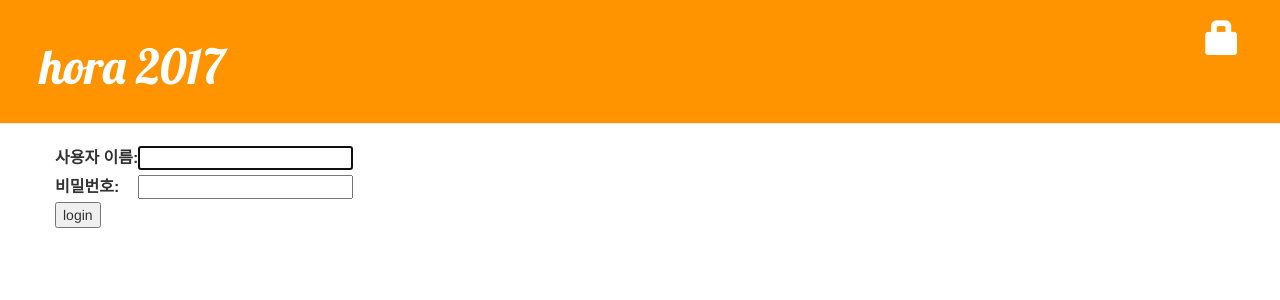
After one commit to hora2017/newBlog, a Django app: page /accounts/login/ in a window 1280 px wide. The commit adds this page. Shown: the top 300 px of the page. Run offline with Django 3.2, Linux system fonts and the light colour scheme; some libraries are stand-ins or nearby versions.

Commit message:
로그인 로그아웃 기능 추가

```diff
--- a/blog/templates/blog/base.html
+++ b/blog/templates/blog/base.html
@@ -14,6 +14,9 @@
         {% if user.is_authenticated %}
             <a href="{% url 'post_new' %}" class="top-menu"><span class="glyphicon glyphicon-plus"></span></a>
             <a href="{% url 'post_draft_list' %}" class="top-menu"><span class="glyphicon glyphicon-edit"></span></a>
+            <p class="top-menu">반가워요 '{{ user.username }}'님<small>(<a href="{% url 'logout' %}">Log out</a>)</small></p>
+            {% else %}
+                <a href="{% url 'login' %}" class="top-menu"><span class="glyphicon glyphicon-lock"></span></a>
             {% endif %}
         <h1>
             <a href="/">hora 2017</a>
--- /dev/null
+++ b/blog/templates/registration/login.html
@@ -0,0 +1,24 @@
+{% extends "blog/base.html" %}
+
+{% block content %}
+    {% if form.errors %}
+        <p>아이디와 비밀번호가 일치하지 않습니다 다시 로그인해보세요</p>
+    {% endif %}
+
+    <form action="{% url 'login' %}" method="post">
+    {% csrf_token %}
+        <table>
+            <tr>
+                <td>{{ form.username.label_tag }}</td>
+                <td>{{ form.username }}</td>
+            </tr>
+            <tr>
+                <td>{{ form.password.label_tag }}</td>
+                <td>{{ form.password }}</td>
+            </tr>
+        </table>
+
+        <input type="submit" value="login"/>
+        <input type="hidden" name="next" value="{{next}}">
+        </form>
+    {% endblock %}
--- a/blog/views.py
+++ b/blog/views.py
@@ -2,6 +2,7 @@ from django.shortcuts import render, get_object_or_404, redirect
 from django.utils import timezone
 from .models import Post
 from .forms import PostForm
+from django.contrib.auth.decorators import login_required
 
 def post_list(request):
     posts = Post.objects.filter(published_date__lte=timezone.now()).order_by('published_date')
@@ -13,6 +14,7 @@ def post_detail(request, pk):
 
     return render(request, 'blog/post_detail.html', {'post': post})
 
+@login_required
 def post_new(request):
     if request.method == "POST":
         form = PostForm(request.POST)
@@ -26,6 +28,7 @@ def post_new(request):
         form = PostForm()
     return render(request, 'blog/post_edit.html', {'form': form})
 
+@login_required
 def post_edit(request, pk):
     post = get_object_or_404(Post, pk=pk)
     if request.method == "POST":
@@ -40,15 +43,18 @@ def post_edit(request, pk):
         form = PostForm(instance=post)
     return render(request, 'blog/post_edit.html', {'form': form})
 
+@login_required
 def post_draft_list(request):
     posts = Post.objects.filter(published_date__isnull=True).order_by('created_date')
     return render(request, 'blog/post_draft_list.html', {'posts': posts})
 
+@login_required
 def post_publish(request, pk):
     post = get_object_or_404(Post, pk=pk)
     post.publish()
     return redirect('post_detail', pk=pk)
 
+@login_required
 def post_remove(request, pk):
     post = get_object_or_404(Post, pk=pk)
     post.delete()
--- a/mysite/settings.py
+++ b/mysite/settings.py
@@ -120,3 +120,5 @@ USE_TZ = True
 
 STATIC_URL = '/static/'
 STATIC_ROOT = os.path.join(BASE_DIR, 'static')
+
+LOGIN_REDIRECT_URL = '/'
--- a/mysite/urls.py
+++ b/mysite/urls.py
@@ -1,7 +1,10 @@
 from django.conf.urls import url, include
 from django.contrib import admin
+from django.contrib.auth import views
 
 urlpatterns = [
     url(r'^admin/', admin.site.urls),
     url(r'',include('blog.urls')),
+    url(r'^accounts/login/$', views.login, name='login'),
+    url(r'^accounts/logout/$', views.logout, name='logout', kwargs={'next_page': '/'}),
 ]
```
